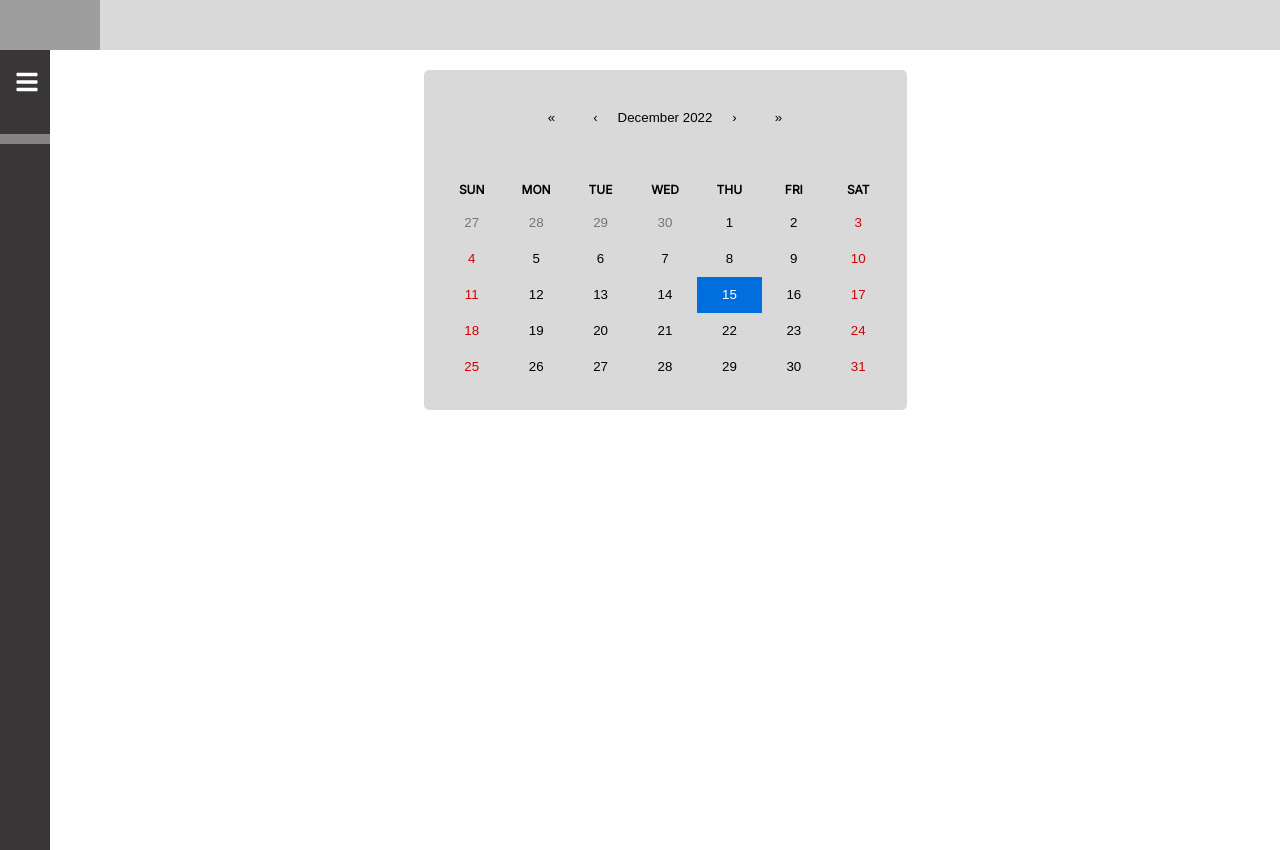
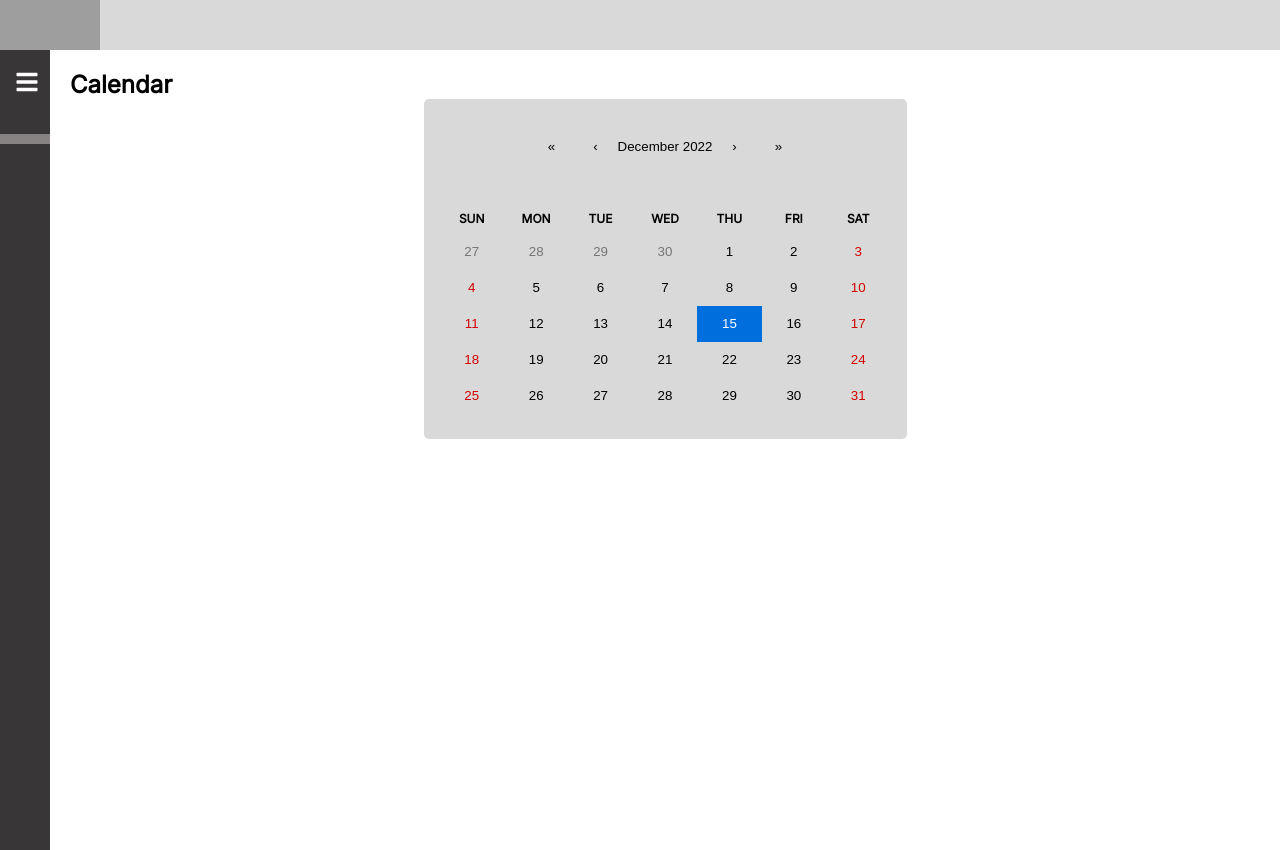
Before and after one commit to shekeleloy/repose, a React (Create React App) app: page /calendar in a window 1280 px wide. Built offline with nearby package versions, Linux system fonts and the light colour scheme; grey boxes are pictures that could not be loaded.

Commit message:
calendar
done

```diff
--- a/src/components/Calendartable.js
+++ b/src/components/Calendartable.js
@@ -9,8 +9,16 @@ const Calendartable = () => {
   const [date, setDate] = useState(new Date());
 
   return (
-    <div className="calendar-container">
-        <Calendar calendarType="US" className="calendar" onChange={setDate} value={date} />
+    <div className="con-1">
+      <h2>Calendar</h2>
+      <div className="calendar-container">
+        <Calendar
+          calendarType="US"
+          className="calendar"
+          onChange={setDate}
+          value={date}
+        />
+      </div>
     </div>
   );
 };
--- a/src/style/calendar.css
+++ b/src/style/calendar.css
@@ -11,6 +11,11 @@
     gap: 20px;
 
 } */
+
+.con-1 {
+    text-align: justify;
+    font-family: 'Inter';
+}
 
 .calendar-container {
     display: flex;
```
